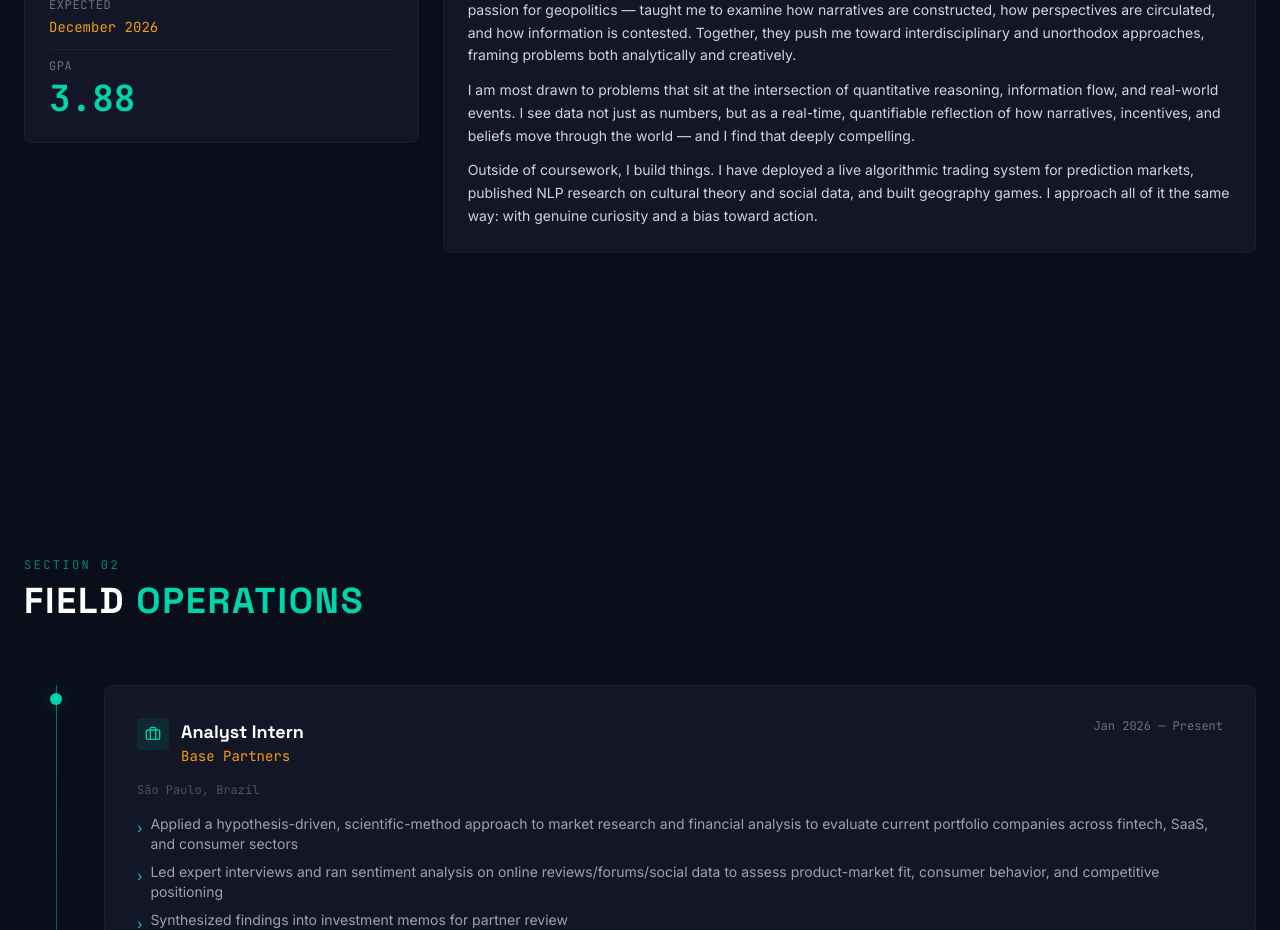
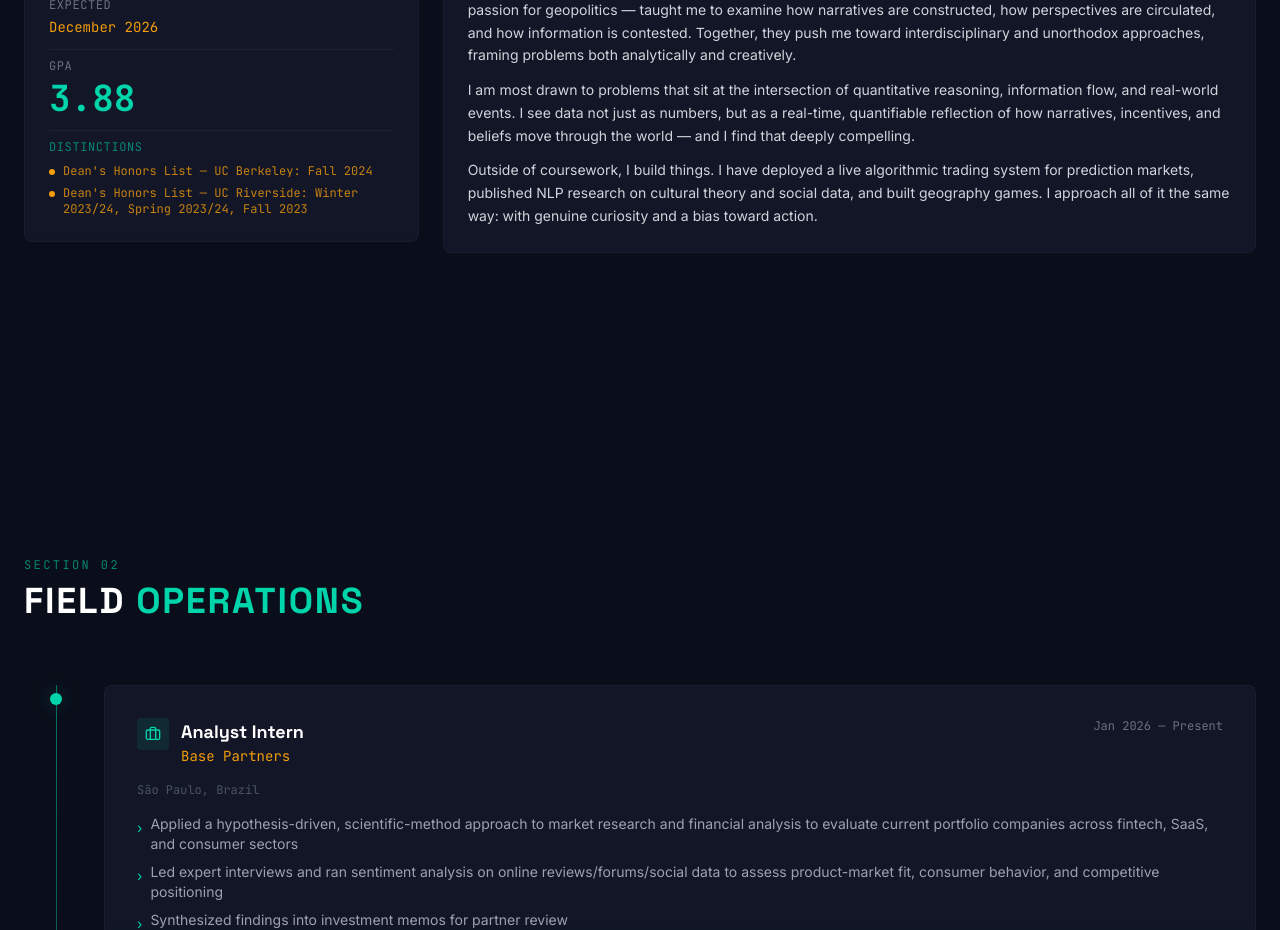
Before and after one commit to LuizFelipeBarbosa/portfolio-website, a Next.js app: page / in a window 1280 px wide. Shown: the part 1240-2170 px from the top of the page. Built offline with nearby package versions, Linux system fonts and the light colour scheme.

Commit message:
feat: add Distinctions below GPA in Academic Record panel

```diff
--- a/components/About.jsx
+++ b/components/About.jsx
@@ -95,6 +95,20 @@ export default function About() {
                 <div className="font-mono text-xs text-gray-500 uppercase tracking-wider mb-1">GPA</div>
                 <AnimatedCounter target={3.88} suffix="" decimals={2} />
               </div>
+              <div className="pt-2 border-t border-white/5">
+                <div className="font-mono text-xs text-teal/60 uppercase tracking-wider mb-2">Distinctions</div>
+                <div className="space-y-1.5">
+                  {[
+                    "Dean's Honors List — UC Berkeley: Fall 2024",
+                    "Dean's Honors List — UC Riverside: Winter 2023/24, Spring 2023/24, Fall 2023",
+                  ].map((award) => (
+                    <div key={award} className="flex gap-2 items-start">
+                      <span className="w-1.5 h-1.5 bg-gold rounded-full flex-shrink-0 mt-1.5" />
+                      <span className="font-mono text-xs text-gold/80">{award}</span>
+                    </div>
+                  ))}
+                </div>
+              </div>
             </div>
             <div className="absolute inset-0 pointer-events-none overflow-hidden">
               <div className="w-full h-px bg-teal/10 animate-scan" />
```
